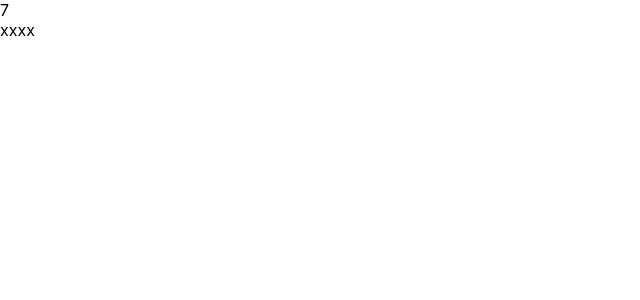
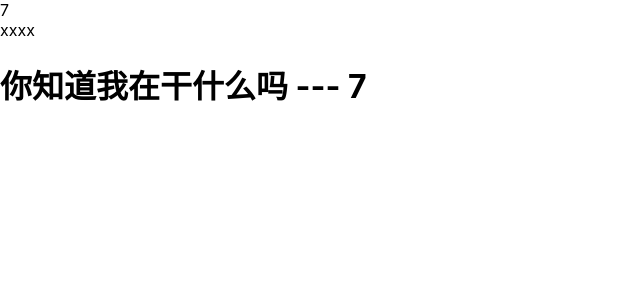
Before and after one commit to xlk1995/react-demo, a React (Create React App) app: page / in a window 1280 px wide. Shown: the top 300 px of the page, without its empty margins (0-640 px from the left). Built offline with nearby package versions, Linux system fonts and the light colour scheme.

Commit message:
feat: props and state

```diff
--- a/src/index.js
+++ b/src/index.js
@@ -1,7 +1,6 @@
 import React from "react";
 import ReactDOM from "react-dom";
 import "./index.css";
-import App from "./App";
 
 // const root = ReactDOM.createRoot(document.getElementById("root"));
 // root.render(
@@ -9,6 +8,16 @@ import App from "./App";
 //     <App />
 //   </React.StrictMode>
 // );
+
+const Count = (props) => {
+  const { type, count } = props;
+  console.log("我count也执行了哦=======");
+  return (
+    <h1>
+      {type} --- {count}
+    </h1>
+  );
+};
 
 class Test extends React.Component {
   constructor(props) {
@@ -22,17 +31,18 @@ class Test extends React.Component {
       });
     }, 1000);
   }
-  handleClick(params, e) {
-    console.log(params, e);
+  handleClick(params, e, ee) {
+    console.log(params, e, ee);
   }
   render() {
+    console.log("我reader重新执行了", "=====");
     const { count } = this.state;
     const { type } = this.props;
-
     return (
       <div>
-        <div onClick={this.handleClick.bind(this, "fff")}>{count}</div>
+        <div onClick={this.handleClick.bind(this, "fff", "gggg")}>{count}</div>
         <div>{type}</div>
+        <Count type="你知道我在干什么吗" count={count} />
       </div>
     );
   }
```
Also changed, not shown: 1 other file (tests, documents, lock files or other folders).
